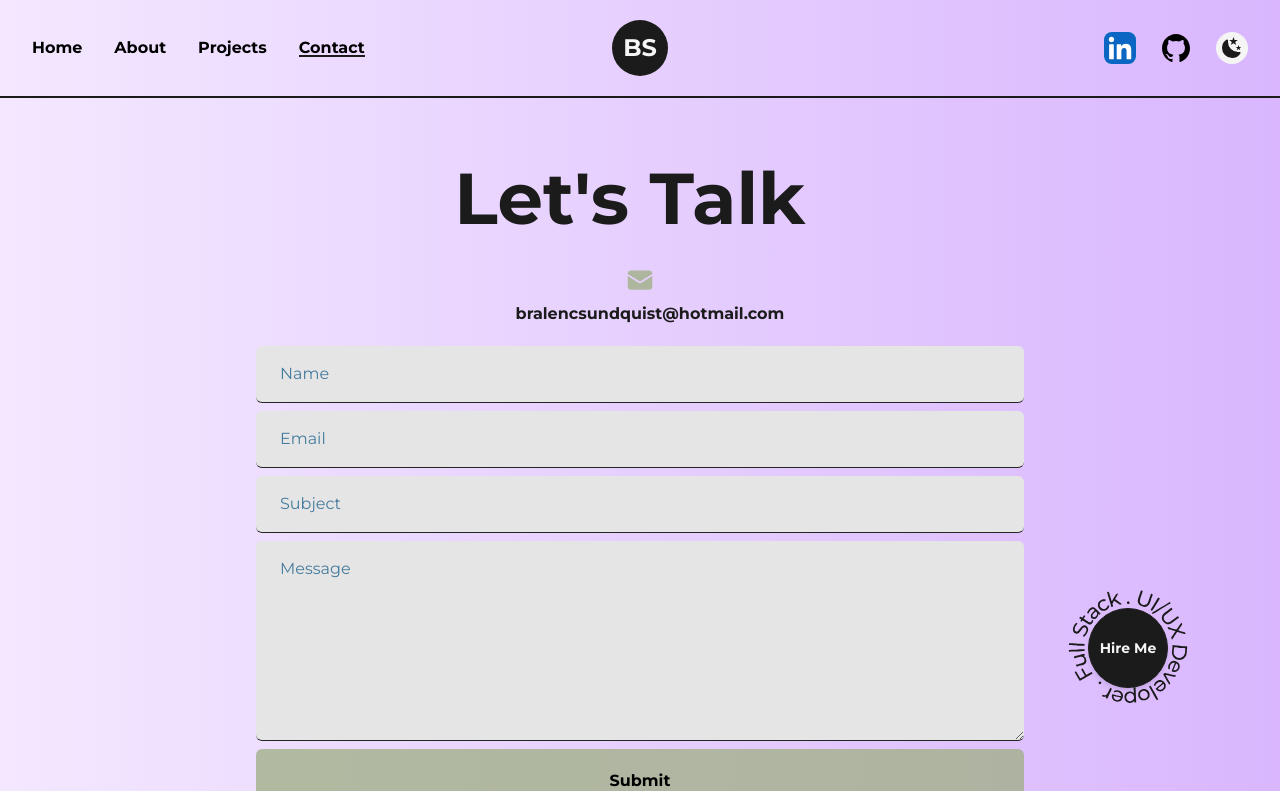
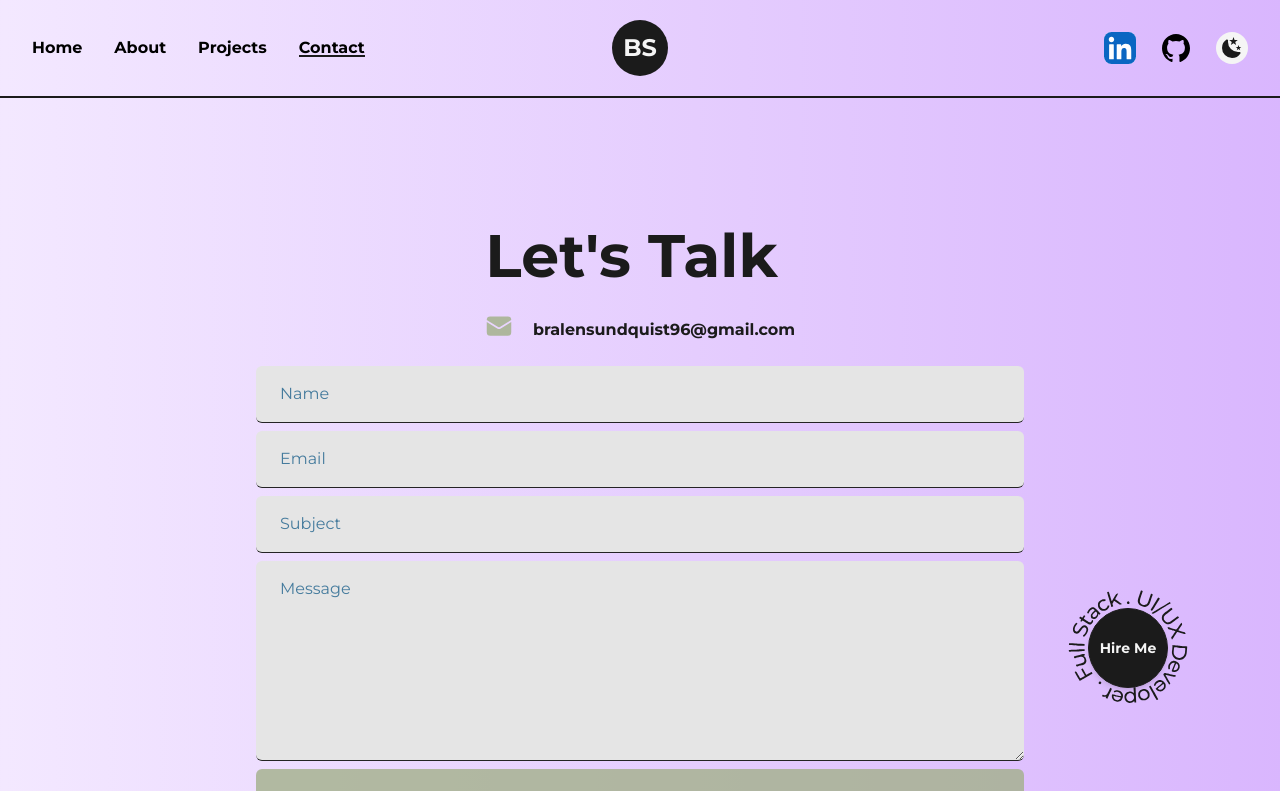
Before and after one commit to CodeOnTheWall/improved-portfolio, a Next.js app: page /contact in a window 1280 px wide. Shown: the top 791 px of the page. Built offline with nearby package versions, Linux system fonts and the light colour scheme.

Commit message:
fixed contact page and responsiveness on smaller screens

```diff
--- a/app/[components]/Motion/AnimatedText.tsx
+++ b/app/[components]/Motion/AnimatedText.tsx
@@ -45,7 +45,7 @@ export default function AnimatedText({ text, className }: AnimatedTextProps) {
     >
       <motion.h1
         className={`${className} w-full text-dark dark:text-light font-bold capitalize
-      text-3xl md:text-5xl xl:text-8xl`}
+      text-3xl md:text-5xl lg:text-6xl 2xl:text-8xl`}
         // telling the variants to use initial from quote, and animate from quote
         variants={quote}
         initial="initial"
--- a/app/contact/[components]/ContactMeForm.tsx
+++ b/app/contact/[components]/ContactMeForm.tsx
@@ -18,16 +18,16 @@ export default function ContactMeForm() {
   };
   return (
     <>
-      <div className="flex md:flex-col md:space-y-2 items-center space-x-5 justify-center mb-5">
+      <div className="flex flex-col md:flex-row md:space-y-2 items-center space-x-5 justify-center">
         <EnvelopeIcon className="text-[#a3b18a] h-7 w-7 animate-pulse" />
         <p className=" font-bold dark:bg-gradient-to-r from-blue-400 via-purple-500 to-orange-500 dark:text-transparent bg-clip-text animate-gradient-xy">
-          bralencsundquist@hotmail.com
+          bralensundquist96@gmail.com
         </p>
       </div>
 
       <form
         onSubmit={handleSubmit(onSubmit)}
-        className=" flex flex-col space-y-2 w-3/4 mx-auto "
+        className=" flex flex-col space-y-2 w-full md:w-3/4 mx-auto "
       >
         <input
           {...register("name")}
--- a/app/contact/page.tsx
+++ b/app/contact/page.tsx
@@ -1,5 +1,4 @@
 import Layout from "../[components]/Layout/Layout";
-import TransitionEffect from "../[components]/Motion/TransitionEffect";
 import AnimatedText from "../[components]/Motion/AnimatedText";
 import ContactMeForm from "./[components]/ContactMeForm";
 
@@ -14,11 +13,8 @@ export const metadata: Metadata = {
 
 export default function Contact() {
   return (
-    <Layout className="dark:bg-dark flex-col min-h-screen !pt-16">
-      <AnimatedText
-        text="Let's Talk"
-        className=" mb-16 lg:!text-7xl sm:mb-8 sm:!text-6xl xs:!text-4xl"
-      />
+    <Layout className=" flex-col gap-y-6 ">
+      <AnimatedText text="Let's Talk" />
       <ContactMeForm />
     </Layout>
   );
```
